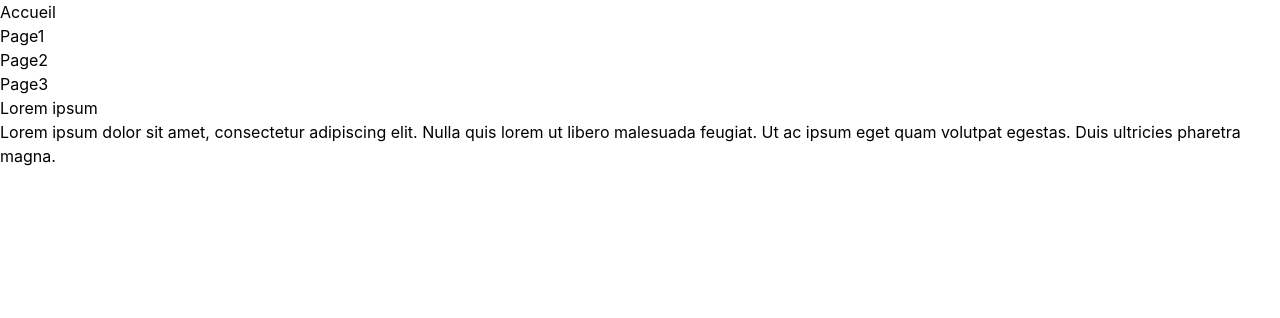
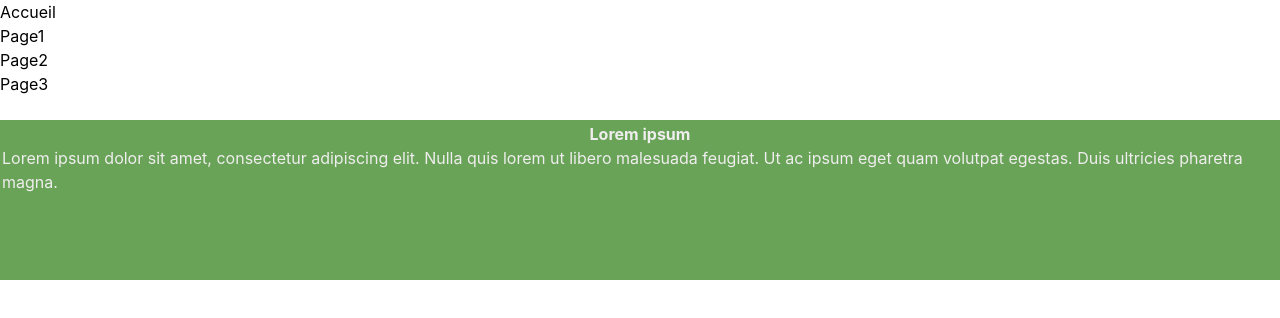
Before and after one commit to KevinLavigne/hackathon, a React (Vite) app in the folder frontend/: page / in a window 1280 px wide. Shown: the top 318 px of the page. Built offline with nearby package versions, Linux system fonts and the light colour scheme.

Commit message:
mise en page concept component

```diff
--- a/frontend/index.html
+++ b/frontend/index.html
@@ -4,8 +4,14 @@
     <meta charset="UTF-8" />
     <link rel="icon" type="image/svg+xml" href="/src/favicon.svg" />
     <meta name="viewport" content="width=device-width, initial-scale=1.0" />
-    <link href="https://fonts.googleapis.com/css2?family=Poppins:wght@700&display=swap" rel="stylesheet">
-    <link href="https://fonts.googleapis.com/css2?family=Poppins:wght@700&display=swap" rel="stylesheet">
+    <link
+      href="https://fonts.googleapis.com/css2?family=Poppins:wght@700&display=swap"
+      rel="stylesheet"
+    />
+    <link
+      href="https://fonts.googleapis.com/css2?family=Poppins:wght@700&display=swap"
+      rel="stylesheet"
+    />
     <title>Vite App</title>
   </head>
   <body>
--- /dev/null
+++ b/frontend/src/components/Concept.css
@@ -0,0 +1,5 @@
+.border-concept {
+  border: 2px solid #68a357;
+  background-color: #68a357;
+  color: #f0edee;
+}
--- a/frontend/src/components/Concept.jsx
+++ b/frontend/src/components/Concept.jsx
@@ -1,9 +1,10 @@
 import React from "react";
+import "./Concept.css";
 
 function Concept() {
   return (
-    <div>
-      <h1>Lorem ipsum</h1>
+    <div className=" border-concept h-40 mt-6 ">
+      <h1 className="font-bold flex justify-center">Lorem ipsum</h1>
       <p>
         Lorem ipsum dolor sit amet, consectetur adipiscing elit. Nulla quis
         lorem ut libero malesuada feugiat. Ut ac ipsum eget quam volutpat
```
